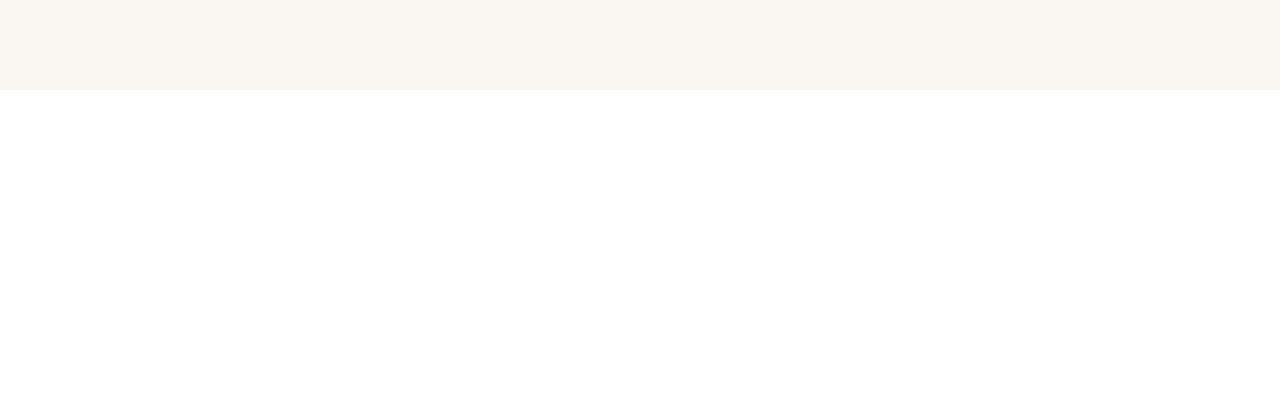
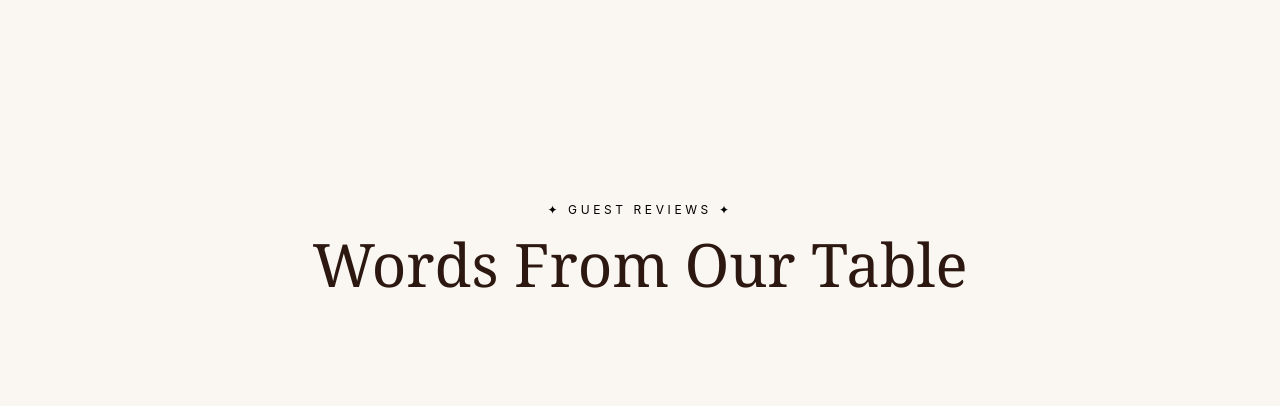
Before and after one commit to CodeByMaverick/ember-and-oak, a website: page index.html in a window 1280 px wide. Shown: the part 4855-5261 px from the top of the page. Before the commit the page ends 4945 px from the top, so only its background shows below. Drawn offline with Linux system fonts and the light colour scheme.

Commit message:
Add testimonials section foundation

```diff
--- a/index.html
+++ b/index.html
@@ -75,7 +75,8 @@
                             class="ml-2 inline-block transition-transform duration-300 group-hover:translate-x-1">→</span>
                     </a>
 
-                    <a href="#menu" class="border border-cream/70 px-7 py-4 uppercase text-cream tracking-[0.2em] transition-colors duration-300 hover:border-terracotta hover:bg-terracotta/20">
+                    <a href="#menu"
+                        class="border border-cream/70 px-7 py-4 uppercase text-cream tracking-[0.2em] transition-colors duration-300 hover:border-terracotta hover:bg-terracotta/20">
                         View Menu
                     </a>
                 </div>
@@ -518,6 +519,27 @@
 
     </section>
 
+    <section id="testimonials" class="bg-cream px-6 py-28">
+
+        <div class="mx-auto max-w-6xl">
+
+            <div class="text-center">
+
+                <p class="text-xs uppercase tracking-[0.3em]">
+                    ✦ Guest Reviews ✦
+                </p>
+
+                <h2 class="mt-4 font-serif text-5xl text-espresso md:text-6xl">
+                    Words From Our Table
+
+                </h2>
+
+            </div>
+
+        </div>
+
+    </section>
+
     <script src="js/script.js"></script>
 </body>
 
--- a/js/script.js
+++ b/js/script.js
@@ -8,7 +8,6 @@
     const aboutTop = aboutSection.offsetTop;
 
     if (window.scrollY >= aboutTop - 80){
-        //navbar.classList.add("bg-cream");
 
         logoEmber.classList.remove("text-cream");
         logoEmber.classList.add("text-espresso");
@@ -22,7 +21,6 @@
     }
 
     else {
-        //navbar.classList.remove("bg-cream");
 
         logoEmber.classList.remove("text-espresso");
         logoEmber.classList.add("text-cream");
```
Also changed, not shown: src/output.css.
